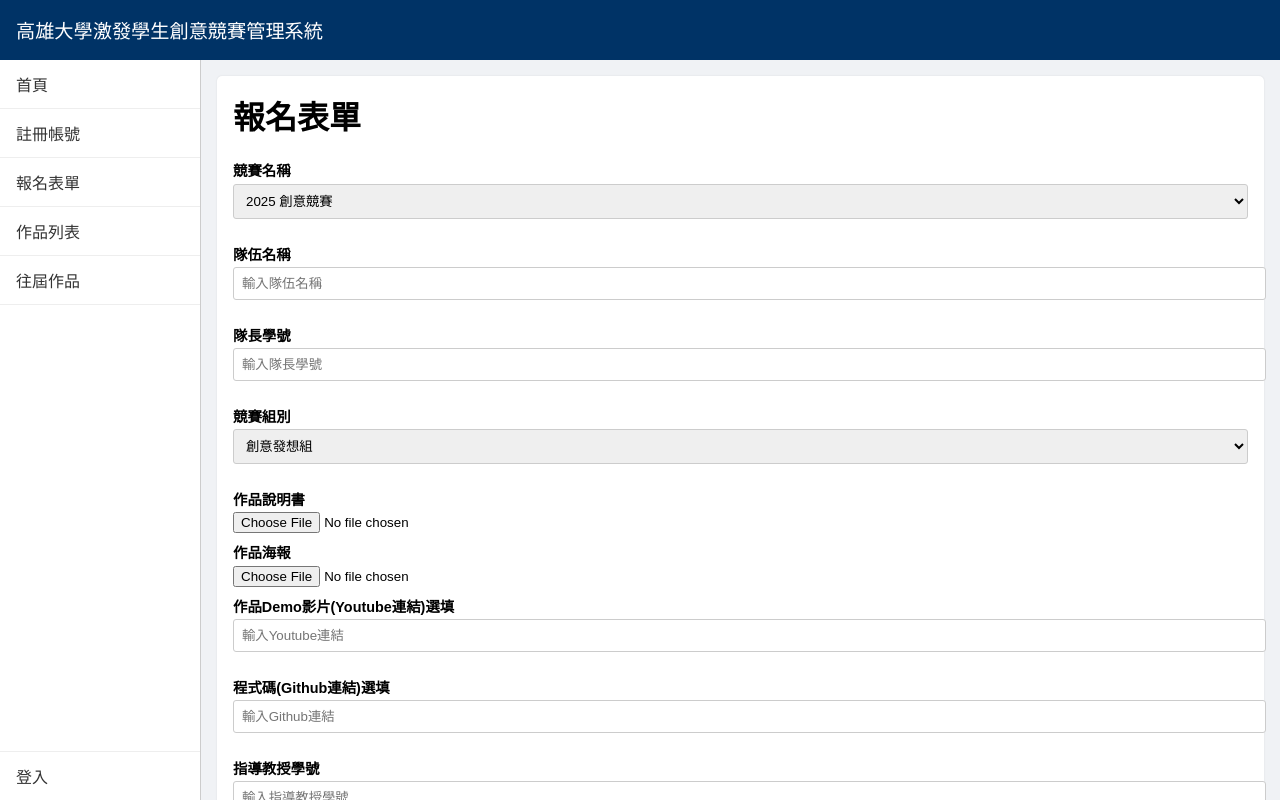
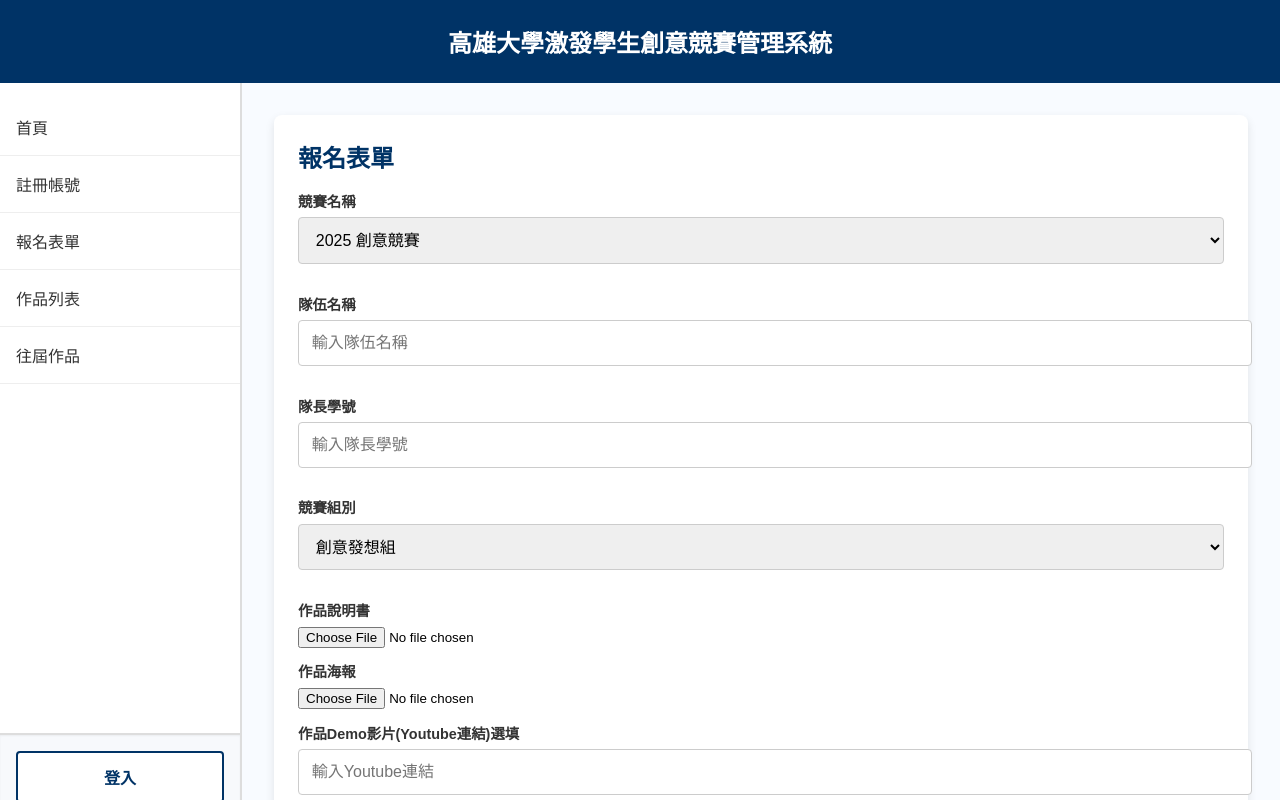
Before and after one commit to penguin72487/GaoDuckCreativity, a React (Create React App) app in the folder react-frontend/: page /enroll-form in a window 1280 px wide. Shown: the top 800 px of the page. Built offline with nearby package versions, Linux system fonts and the light colour scheme.

Commit message:
調整樣式與佈局，增強用戶介面，新增帳戶管理樣式，重構用戶信息顯示邏輯

```diff
--- a/react-frontend/src/App.css
+++ b/react-frontend/src/App.css
@@ -7,8 +7,11 @@ body {
 header {
   background: #003366;
   color: #fff;
-  padding: 1rem;
-  font-size: 1.2rem;
+  padding: 1.5rem;
+  font-size: 1.5rem;
+  font-weight: bold;
+  text-align: center;
+  box-shadow: 0 2px 4px rgba(0, 0, 0, 0.1);
 }
 
 .container {
@@ -16,12 +19,13 @@ header {
 }
 
 .sidebar {
-  width: 200px;
+  width: 240px;
   background: #fff;
-  border-right: 1px solid #ccc;
+  border-right: 2px solid #ddd;
   display: flex;
   flex-direction: column;
-  height: calc(100vh - 60px);
+  height: calc(100vh - 80px);
+  padding-top: 1rem;
 }
 
 .sidebar ul {
@@ -37,54 +41,109 @@ header {
 
 .sidebar ul li a {
   display: block;
-  padding: 0.75rem 1rem;
+  padding: 1rem;
   text-decoration: none;
   color: #333;
   cursor: pointer;
+  font-size: 1rem;
+  transition: background 0.3s ease, color 0.3s ease;
 }
 
 .sidebar ul li a:hover {
-  background: #f2f2f2;
+  background: #e6f7ff;
+  color: #003366;
 }
 
 .sidebar-bottom {
-  border-top: 1px solid #eee;
+  border-top: 2px solid #ddd;
   margin-top: auto;
+  padding: 1rem;
+  background: #f7f9fc;
+  text-align: center;
+  box-shadow: inset 0 1px 2px rgba(0, 0, 0, 0.05);
 }
 
-.sidebar-bottom a {
+.user-card {
+  background: #f0f4ff;
+  border: 1px solid #b3d4fc;
+  border-radius: 8px;
+  padding: 1.5rem;
+  margin: 1rem auto;
+  box-shadow: 0 2px 6px rgba(0, 0, 0, 0.15);
+  text-align: center;
+  font-size: 0.9rem;
+}
+
+.user-id,
+.user-role {
+  margin: 0.5rem 0;
+  color: #333;
+  font-weight: bold;
+}
+
+.logout-button {
+  display: inline-block;
+  padding: 0.5rem 1rem;
+  background: #ff6666;
+  color: #fff;
+  border: none;
+  border-radius: 4px;
+  cursor: pointer;
+  font-size: 0.9rem;
+  font-weight: bold;
+  transition: background 0.3s ease, transform 0.2s ease;
+}
+
+.logout-button:hover {
+  background: #ff4c4c;
+  transform: scale(1.05);
+}
+
+.login-link {
   display: block;
   padding: 0.75rem 1rem;
+  color: #003366;
   text-decoration: none;
-  color: #333;
-  cursor: pointer;
+  font-weight: bold;
+  font-size: 1rem;
+  border: 2px solid #003366;
+  border-radius: 4px;
+  background: #fff;
+  transition: background 0.3s ease, color 0.3s ease, transform 0.2s ease;
 }
 
-.sidebar-bottom a:hover {
-  background: #f2f2f2;
+.login-link:hover {
+  background: #003366;
+  color: #fff;
+  transform: scale(1.05);
 }
 
 .main-content {
   flex: 1;
-  padding: 1rem;
+  padding: 2rem;
+  background: #f8fbff;
 }
 
 .page {
   background: #fff;
-  padding: 1rem;
-  border-radius: 5px;
-  box-shadow: 0 0 2px rgba(0, 0, 0, 0.1);
+  padding: 1.5rem;
+  border-radius: 8px;
+  box-shadow: 0 4px 10px rgba(0, 0, 0, 0.1);
+  font-size: 1rem;
 }
 
 .page h1 {
   margin-top: 0;
+  color: #003366;
+  font-size: 1.5rem;
 }
 
 form label {
   display: block;
-  margin: 0.5rem 0 0.2rem 0;
+  margin: 0.8rem 0 0.4rem 0;
   font-weight: bold;
   font-size: 0.9rem;
+  color: #333;
 }
 
 form input[type="text"],
@@ -93,57 +152,69 @@ form input[type="password"],
 form select,
 form textarea {
   width: 100%;
-  padding: 0.5rem;
+  padding: 0.8rem;
   margin-bottom: 1rem;
   border: 1px solid #ccc;
-  border-radius: 3px;
+  border-radius: 4px;
+  font-size: 1rem;
 }
 
 form button {
   background: #003366;
   color: #fff;
-  padding: 0.5rem 1rem;
+  padding: 0.7rem 1.5rem;
   border: none;
-  border-radius: 3px;
+  border-radius: 4px;
   cursor: pointer;
+  font-size: 1rem;
+  font-weight: bold;
+  transition: background 0.3s ease, transform 0.2s ease;
+}
+
+form button:hover {
+  background: #002244;
+  transform: scale(1.05);
 }
 
 table {
   width: 100%;
   border-collapse: collapse;
-  margin-bottom: 1rem;
+  margin-bottom: 1.5rem;
+  font-size: 0.9rem;
 }
 
 table th, table td {
   border-bottom: 1px solid #eee;
-  padding: 0.75rem;
+  padding: 1rem;
   text-align: left;
-  font-size: 0.9rem;
 }
 
 table th {
   background: #f7f7f7;
+  color: #003366;
 }
 
 .file-upload {
   border: 2px dashed #ccc;
   padding: 1rem;
   text-align: center;
-  margin-bottom: 1rem;
+  margin-bottom: 1.5rem;
   color: #666;
+  font-size: 0.9rem;
+  border-radius: 4px;
 }
 
 .home-container {
   display: flex;
-  gap: 1rem;
+  gap: 1.5rem;
 }
 
 .home-left, .home-right {
   flex: 1;
   background: #fff;
-  border-radius: 5px;
-  box-shadow: 0 0 2px rgba(0, 0, 0, 0.1);
-  padding: 1rem;
+  border-radius: 8px;
+  box-shadow: 0 4px 8px rgba(0, 0, 0, 0.1);
+  padding: 1.5rem;
 }
 
 .announcement-list {
@@ -159,6 +230,11 @@ table th {
 
 .announcement-list li a {
   text-decoration: none;
-  color: #333;
+  color: #003366;
   font-size: 0.9rem;
+  font-weight: bold;
 }
+
+.announcement-list li a:hover {
+  color: #001a33;
+}
--- a/react-frontend/src/App.js
+++ b/react-frontend/src/App.js
@@ -89,13 +89,13 @@ function App() {
                         {/* 左下角用戶信息與登出按鈕 */}
                         <div className="sidebar-bottom">
                             {isAuthenticated ? (
-                                <>
-                                    <p>ID: {userId}</p>
-                                    <p>身份別: {userRole}</p>
-                                    <button onClick={handleLogout}>登出</button>
-                                </>
+                                <div className="user-card">
+                                    <p className="user-id"><strong>ID:</strong> {userId}</p>
+                                    <p className="user-role"><strong>身份別:</strong> {userRole}</p>
+                                    <button className="logout-button" onClick={handleLogout}>登出</button>
+                                </div>
                             ) : (
-                                <Link to="/login">登入</Link>
+                                <Link className="login-link" to="/login">登入</Link>
                             )}
                         </div>
                     </nav>
--- a/react-frontend/src/components/AccountManagement/AccountManagement.js
+++ b/react-frontend/src/components/AccountManagement/AccountManagement.js
@@ -106,16 +106,17 @@ const AccountManagement = () => {
                                     <td>
                                         {deletingIndex === index ? (
                                             <>
-                                                <button onClick={confirmDelete}>確認刪除</button>
-                                                <button onClick={cancelDelete}>取消</button>
+                                                <button className="confirm" onClick={confirmDelete}>確認刪除</button>
+                                                <button className="cancel" onClick={cancelDelete}>取消</button>
                                             </>
                                         ) : (
                                             <>
-                                                <button onClick={() => startEditing(index)}>編輯</button>
-                                                <button onClick={() => setDeletingIndex(index)}>停用</button>
+                                                <button className="edit" onClick={() => startEditing(index)}>編輯</button>
+                                                <button className="delete" onClick={() => setDeletingIndex(index)}>停用</button>
                                             </>
                                         )}
                                     </td>
+
                                 </>
                             )}
                         </tr>
```
Also changed, not shown: react-frontend/src/components/AccountManagement/AccountManagementOld.css (added, +69 -0 lines).
